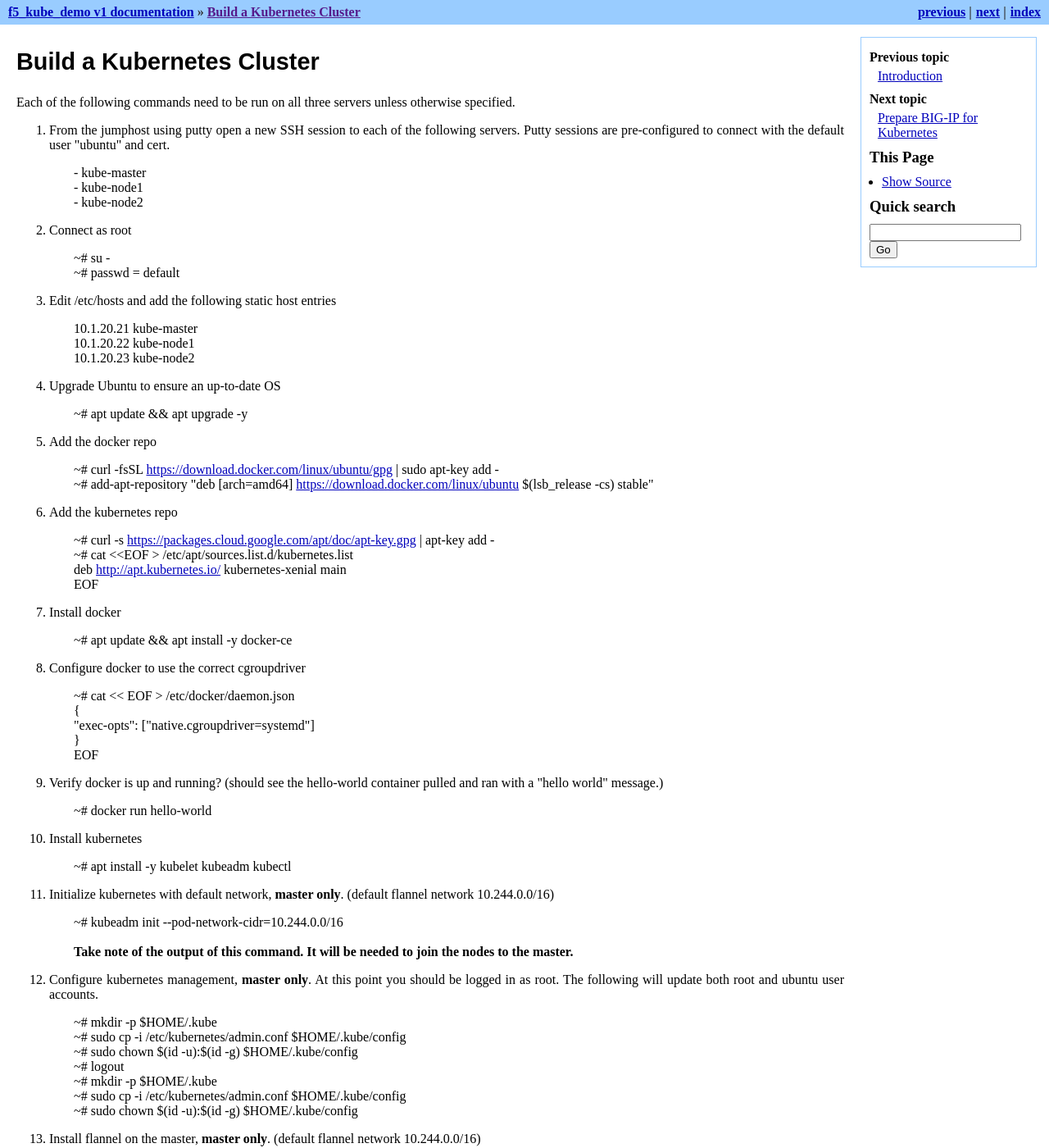
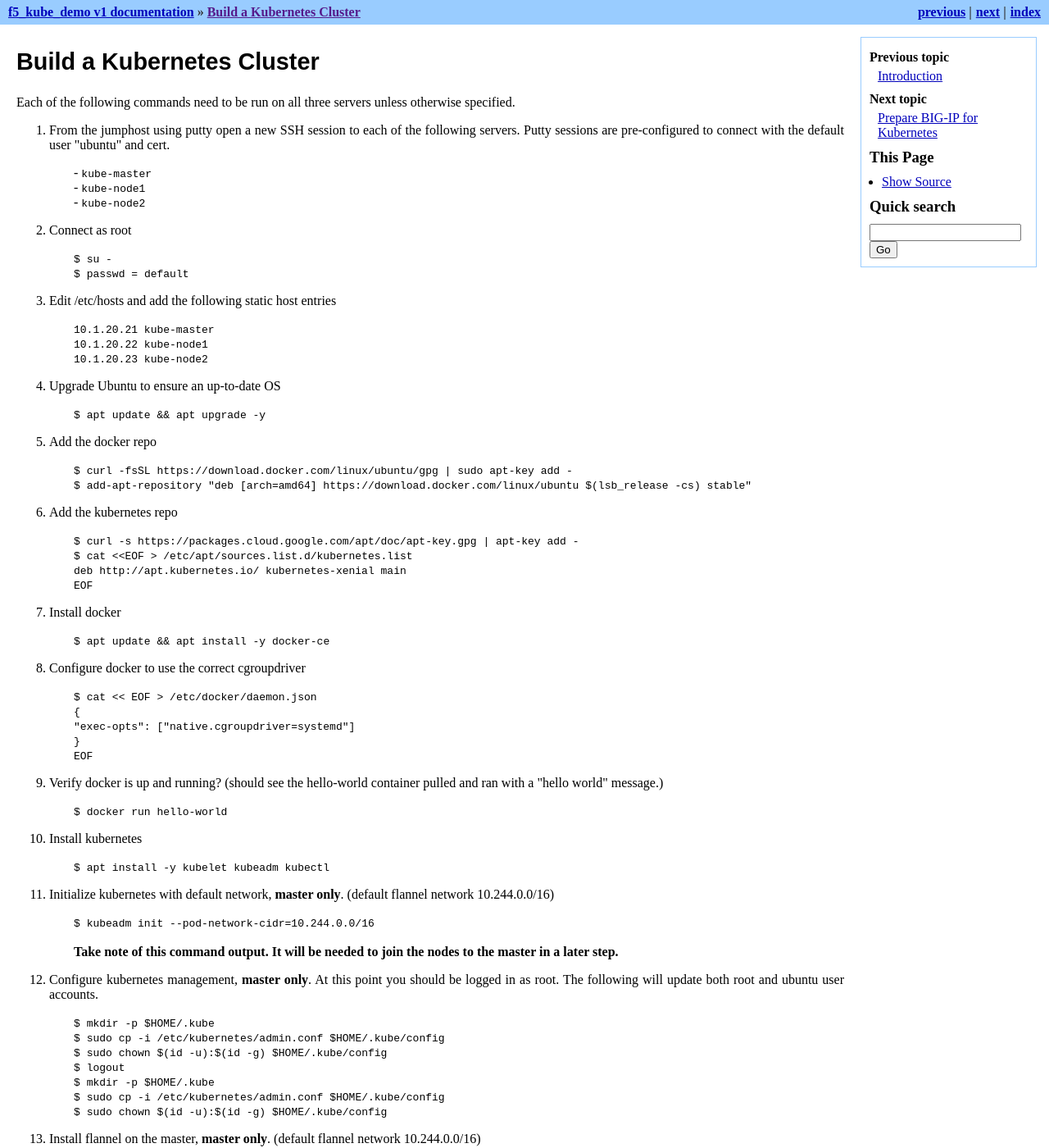
Before and after one commit to vtog/f5-kube-demo, a Sphinx documentation site: the page built from docs/kubernetes.rst, in a window 1280 px wide and 1400 px high. Shown: the whole window at 82% size. Built offline with Sphinx 7.4.7, drawn with Linux system fonts in a browser that asks for light colours; some of the changed text lies outside the part shown.

```diff
--- a/docs/kubernetes.rst
+++ b/docs/kubernetes.rst
@@ -3,57 +3,57 @@
 Each of the following commands need to be run on all three servers unless otherwise specified.
 
 #. From the jumphost using putty open a new SSH session to each of the following servers. Putty sessions are pre-configured to connect with the default user "ubuntu" and cert.
-    | - kube-master
-    | - kube-node1
-    | - kube-node2
+    | - :kbd:`kube-master`
+    | - :kbd:`kube-node1`
+    | - :kbd:`kube-node2`
 #. Connect as root
-    | ~# su -
-    | ~# passwd = default
+    | :kbd:`$ su -`
+    | :kbd:`$ passwd = default`
 #. Edit /etc/hosts and add the following static host entries
-    | 10.1.20.21    kube-master
-    | 10.1.20.22    kube-node1
-    | 10.1.20.23    kube-node2
+    | :kbd:`10.1.20.21 kube-master`
+    | :kbd:`10.1.20.22 kube-node1`
+    | :kbd:`10.1.20.23 kube-node2`
 #. Upgrade Ubuntu to ensure an up-to-date OS
-    | ~# apt update && apt upgrade -y
+    | :kbd:`$ apt update && apt upgrade -y`
 #. Add the docker repo
-    | ~# curl \-fsSL https://download.docker.com/linux/ubuntu/gpg | sudo apt-key add \-
-    | ~# add-apt-repository "deb [arch=amd64] https://download.docker.com/linux/ubuntu $(lsb_release -cs) stable"
+    | :kbd:`$ curl \-fsSL https://download.docker.com/linux/ubuntu/gpg | sudo apt-key add \-`
+    | :kbd:`$ add-apt-repository "deb [arch=amd64] https://download.docker.com/linux/ubuntu $(lsb_release -cs) stable"`
 #. Add the kubernetes repo
-    | ~# curl -s https://packages.cloud.google.com/apt/doc/apt-key.gpg | apt-key add -
-    | ~# cat <<EOF > /etc/apt/sources.list.d/kubernetes.list
-    | deb http://apt.kubernetes.io/ kubernetes-xenial main
-    | EOF
+    | :kbd:`$ curl -s https://packages.cloud.google.com/apt/doc/apt-key.gpg | apt-key add -`
+    | :kbd:`$ cat <<EOF > /etc/apt/sources.list.d/kubernetes.list`
+    | :kbd:`deb http://apt.kubernetes.io/ kubernetes-xenial main`
+    | :kbd:`EOF`
 #. Install docker
-    | ~# apt update && apt install -y docker-ce
+    | :kbd:`$ apt update && apt install -y docker-ce`
 #. Configure docker to use the correct cgroupdriver
-    | ~# cat << EOF > /etc/docker/daemon.json
-    | {
-    | "exec-opts": ["native.cgroupdriver=systemd"]
-    | }
-    | EOF
+    | :kbd:`$ cat << EOF > /etc/docker/daemon.json`
+    | :kbd:`{`
+    | :kbd:`"exec-opts": ["native.cgroupdriver=systemd"]`
+    | :kbd:`}`
+    | :kbd:`EOF`
 #. Verify docker is up and running? (should see the hello-world container pulled and ran with a "hello world" message.)
-    | ~# docker run hello-world
+    | :kbd:`$ docker run hello-world`
 #. Install kubernetes
-    | ~# apt install -y kubelet kubeadm kubectl
+    | :kbd:`$ apt install -y kubelet kubeadm kubectl`
 #. Initialize kubernetes with default network, **master only**. (default flannel network 10.244.0.0/16)
-    | ~# kubeadm init --pod-network-cidr=10.244.0.0/16
+    | :kbd:`$ kubeadm init --pod-network-cidr=10.244.0.0/16`
     |
-    | **Take note of the output of this command.  It will be needed to join the nodes to the master.**
+    | **Take note of this command output.  It will be needed to join the nodes to the master in a later step.**
 #. Configure kubernetes management, **master only**.  At this point you should be logged in as root.  The following will update both root and ubuntu user accounts.
-    | ~# mkdir -p $HOME/.kube
-    | ~# sudo cp -i /etc/kubernetes/admin.conf $HOME/.kube/config
-    | ~# sudo chown $(id -u):$(id -g) $HOME/.kube/config
-    | ~# logout
-    | ~# mkdir -p $HOME/.kube
-    | ~# sudo cp -i /etc/kubernetes/admin.conf $HOME/.kube/config
-    | ~# sudo chown $(id -u):$(id -g) $HOME/.kube/config
+    | :kbd:`$ mkdir -p $HOME/.kube`
+    | :kbd:`$ sudo cp -i /etc/kubernetes/admin.conf $HOME/.kube/config`
+    | :kbd:`$ sudo chown $(id -u):$(id -g) $HOME/.kube/config`
+    | :kbd:`$ logout`
+    | :kbd:`$ mkdir -p $HOME/.kube`
+    | :kbd:`$ sudo cp -i /etc/kubernetes/admin.conf $HOME/.kube/config`
+    | :kbd:`$ sudo chown $(id -u):$(id -g) $HOME/.kube/config`
 #. Install flannel on the master, **master only**. (default flannel network 10.244.0.0/16)
-    | ~# kubectl apply -f https://raw.githubusercontent.com/coreos/flannel/master/Documentation/kube-flannel.yml
+    | :kbd:`$ kubectl apply -f https://raw.githubusercontent.com/coreos/flannel/master/Documentation/kube-flannel.yml`
 #. Verify Kubernetes is up and running? (should see several kubernetes pods up and running.)
-    | ~# kubectl get pods --all-namespaces
+    | :kbd:`$ kubectl get pods --all-namespaces`
     |
     | **Before running next step wait for all system pods to show status "Running"**
 #. Add the kubernetes "Nodes" to the cluster, **nodes only**. (cut and past the command from the previous "kubeadm init" output. It will look something like this...
-    | ~# kubeadm join --token 7f92b3... 10.1.20.21:6443 --discovery-token-ca-cert-hash sha256:9c4...
+    | :kbd:`$ kubeadm join --token 7f92b3... 10.1.20.21:6443 --discovery-token-ca-cert-hash sha256:9c4...`
 #. Verify kube-node 1 & 2 are up and running
-    | ~# kubectl get nodes
+    | :kbd:`$ kubectl get nodes`
```
Also changed, not shown: docs/bigip.rst (+5 -5 lines), docs/f5-deploy.rst (+7 -7 lines), docs/f5-hello-world.rst (+6 -6 lines).
